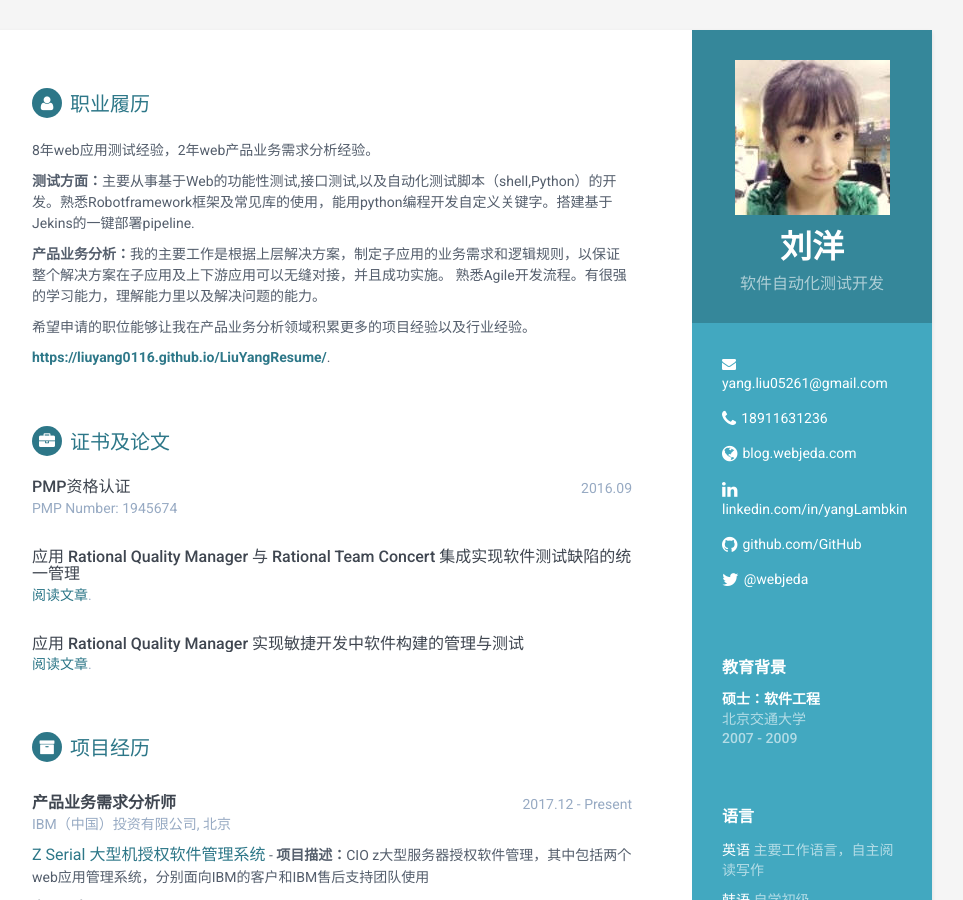
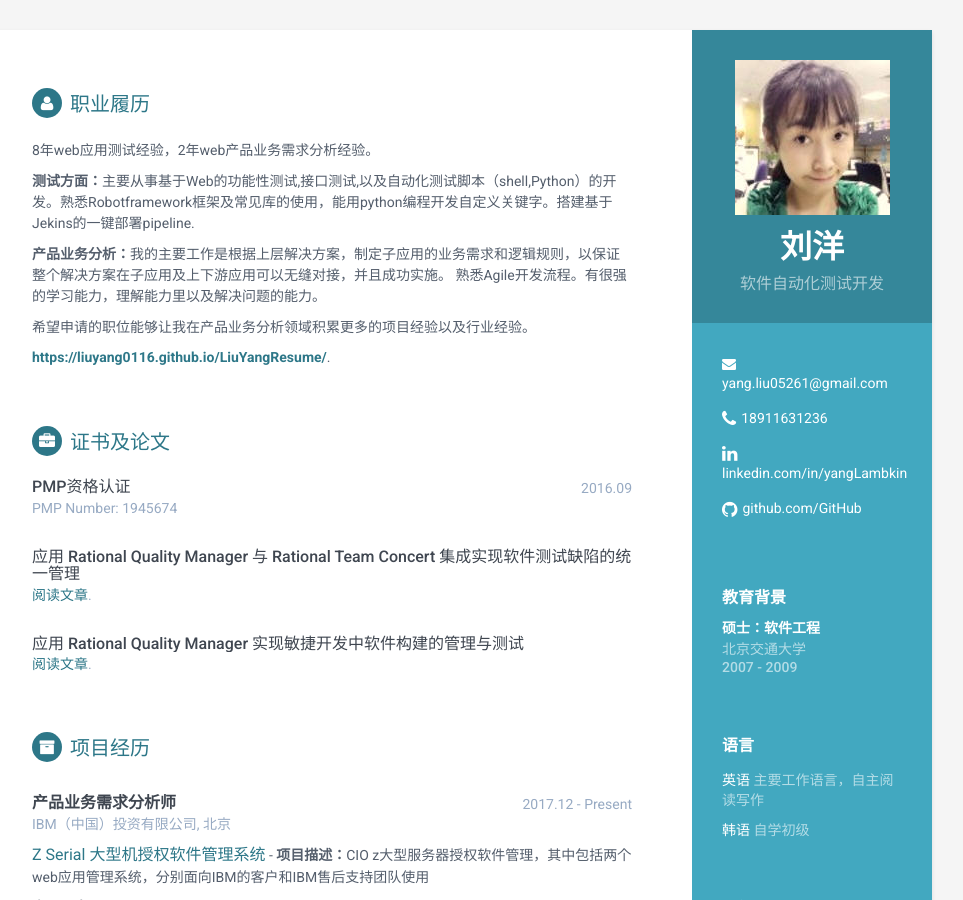
Before and after one commit to liuyang0116/LiuYangResume_EN, a Jekyll site: the page built from index.html, in a window 1280 px wide and 900 px high. Shown: the whole window, without its empty margins (188-1151 px from the left). Built offline with Jekyll 4.4.1, drawn with Linux system fonts in a browser that asks for light colours.

Commit message:
Update sidebar.html

```diff
--- a/_includes/sidebar.html
+++ b/_includes/sidebar.html
@@ -23,11 +23,7 @@
                     <li class="phone"><i class="fa fa-phone"></i><a href="tel:012 345 6789">18911631236</a></li>
                     {% endif %}
 
-                    {% if site.website %}
-                    <li class="website"><i class="fa fa-globe"></i><a href="http://{{site.website}}" target="_blank">{{site.website}}</a></li>
-                    {% else %}
-                    <li class="website"><i class="fa fa-globe"></i><a href="http://blog.webjeda.com" target="_blank">blog.webjeda.com</a></li>
-                    {% endif %}
+
 
                     {% if site.linkedin %}
                     <li class="linkedin"><i class="fa fa-linkedin"></i><a href="https://in.linkedin.com/{{site.linkedin}}" target="_blank">linkedin.com/in/{{site.linkedin}}</a></li>
@@ -41,11 +37,7 @@
                     <li class="github"><i class="fa fa-github"></i><a href="http://github.com/sharu725" target="_blank">github.com/sharu725</a></li>
                     {% endif %}
 
-                    {% if site.twitter %}
-                    <li class="twitter"><i class="fa fa-twitter"></i><a href="https://twitter.com/{{site.twitter}}" target="_blank">{{site.twitter}}</a></li>
-                    {% else %}
-                     <li class="twitter"><i class="fa fa-twitter"></i><a href="https://twitter.com/@webjeda" target="_blank">@webjeda</a></li>
-                    {% endif %}
+
 
                 </ul>
             </div><!--//contact-container-->
```
